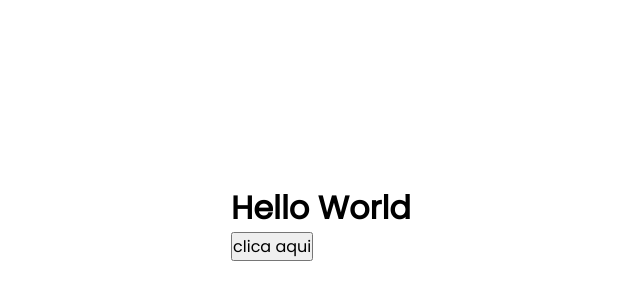
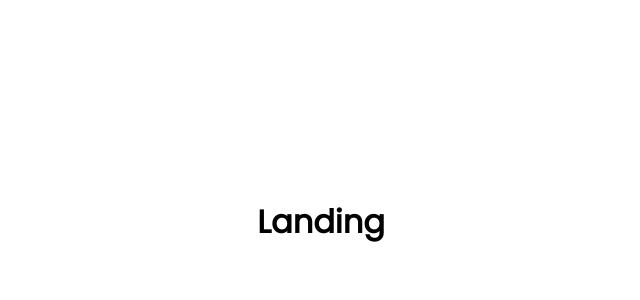
Before and after one commit to Ludnoe/nlw2-web, a React (Create React App) app: page / in a window 1280 px wide. Shown: the part 178-478 px from the top of the page, without its empty margins (319-959 px from the left). Built offline with nearby package versions, Linux system fonts and the light colour scheme.

Commit message:
criacaoLandingPage

```diff
--- a/src/App.tsx
+++ b/src/App.tsx
@@ -1,17 +1,13 @@
 import React from 'react';
+
+import Landing from './pages/Landing'
 
 import './assets/styles/global.css';
 //JSX = JavaScript + XML (HTML dentro do JS)
 
 function App() {
   return (
-    <div className="App">
-     <h1>Hello World</h1>
-
-     <button type="button">
-       clica aqui
-     </button>
-     </div>
+   <Landing />
   );
 }
 
--- /dev/null
+++ b/src/pages/Landing/index.tsx
@@ -0,0 +1,6 @@
+import React from 'react';
+
+function Landing(){
+    return <h1>Landing</h1>
+}
+export  default Landing;
```
